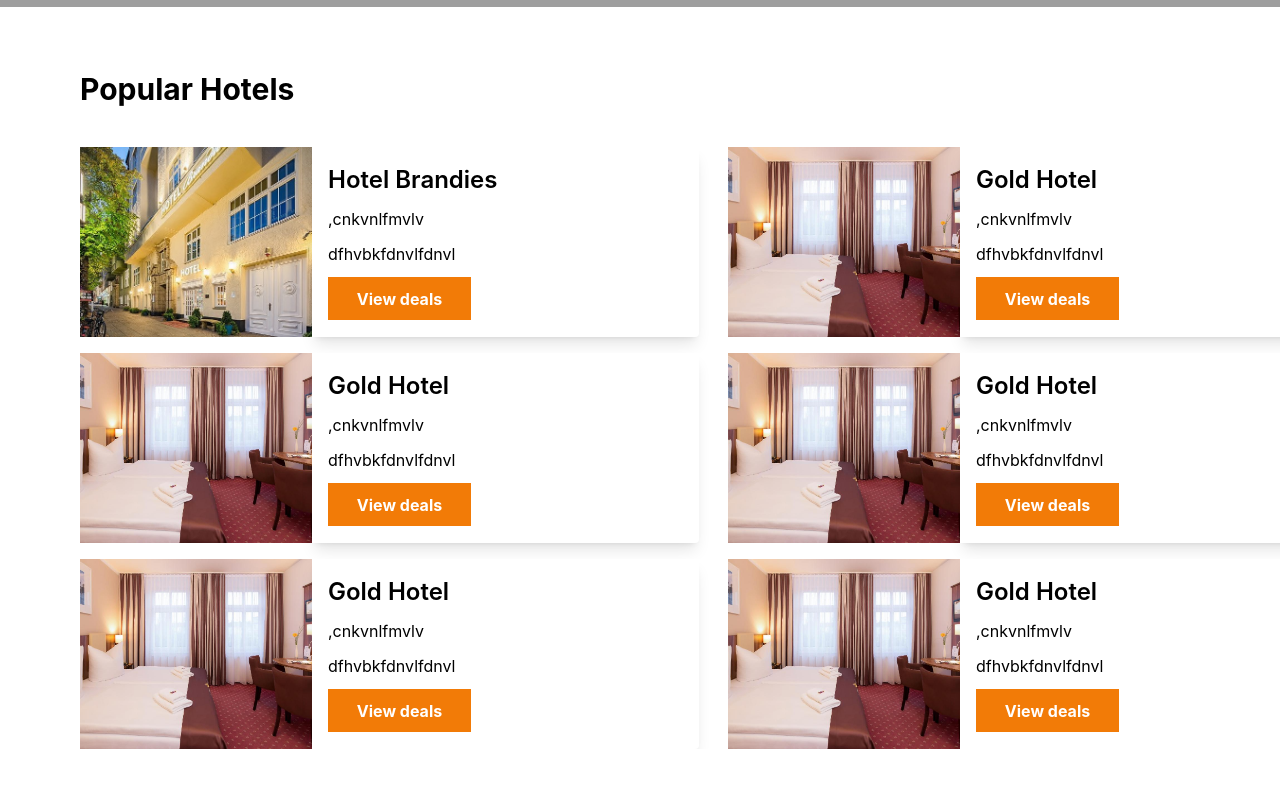
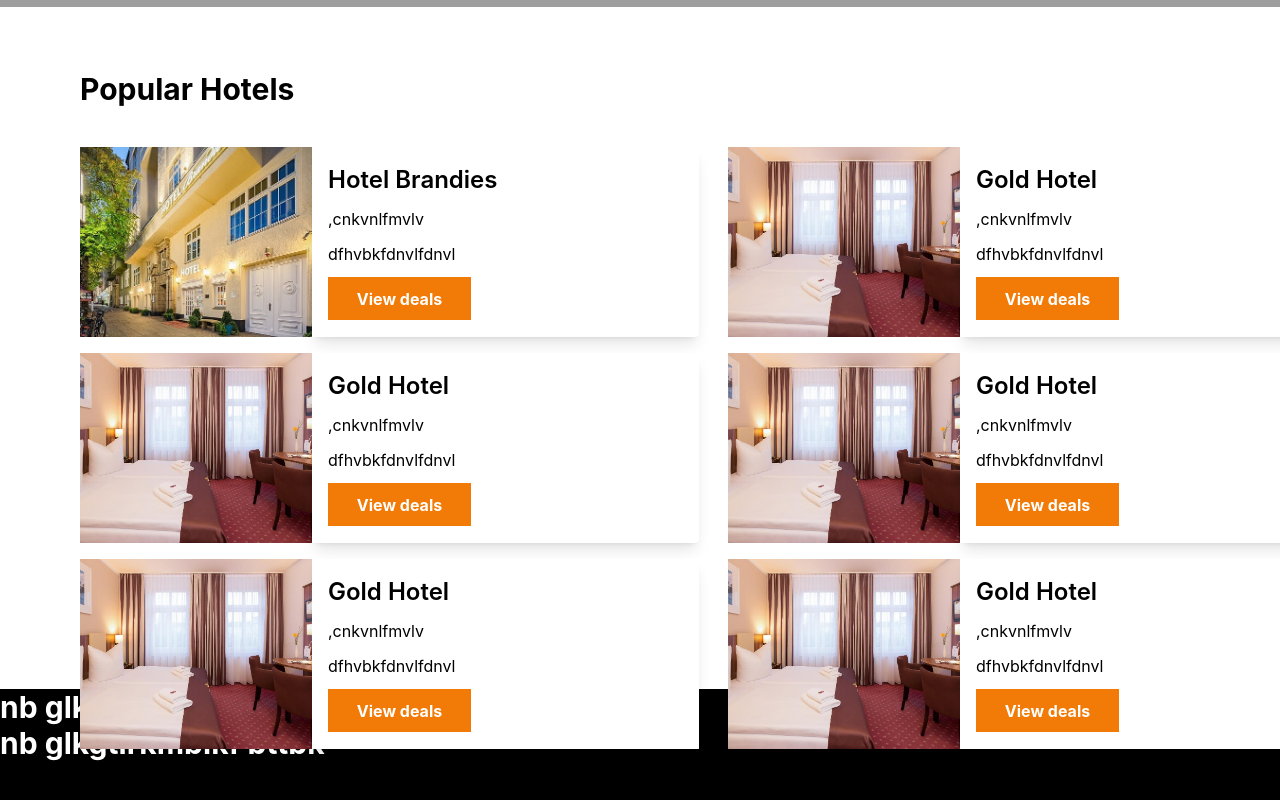
Before and after one commit to Juliet-07/tourism, a React (Create React App) app: page /hotelbooking in a window 1280 px wide. Shown: the part 323-1123 px from the top of the page. Before the commit the page ends 1072 px from the top, so only its background shows below. Built offline with nearby package versions, Linux system fonts and the light colour scheme; grey boxes are pictures that could not be loaded.

Commit message:
fixing build error

```diff
--- a/src/pages/hotelbooking.js
+++ b/src/pages/hotelbooking.js
@@ -1,11 +1,5 @@
 import React from "react";
 import Navbar from "../components/Navbar";
-import { AiFillStar } from "react-icons/ai";
-
-import Reichstag from "../assets/reichstag.jpg";
-import Marienplatz from "../assets/marienplatz.jpg";
-import Miniatur from "../assets/miniatur.jpg";
-import Cathedral from "../assets/cathedral.jpg";
 import Footer from "../components/Footer";
 
 const HotelBooking = () => {
@@ -88,6 +82,7 @@ const HotelBooking = () => {
           </div>
         </div>
       </div>
+      <Footer />
     </>
   );
 };
--- a/src/pages/signin.js
+++ b/src/pages/signin.js
@@ -7,7 +7,6 @@ import {
   FormControlLabel,
   Checkbox,
 } from "@material-ui/core";
-import { AiOutlineClose } from "react-icons/ai";
 import BgImg from "../assets/beautiful-night-city.jpg";
 import { orange } from "@material-ui/core/colors";
 import { Visibility, VisibilityOff } from "@material-ui/icons";
--- a/src/pages/signup.js
+++ b/src/pages/signup.js
@@ -7,7 +7,6 @@ import {
   FormControlLabel,
   Checkbox,
 } from "@material-ui/core";
-import { AiOutlineClose } from "react-icons/ai";
 import BgImg from "../assets/beautiful-night-city.jpg";
 import { orange } from "@material-ui/core/colors";
 import { Visibility, VisibilityOff } from "@material-ui/icons";
```
